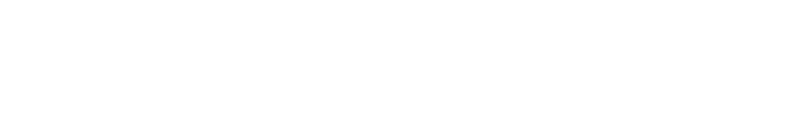
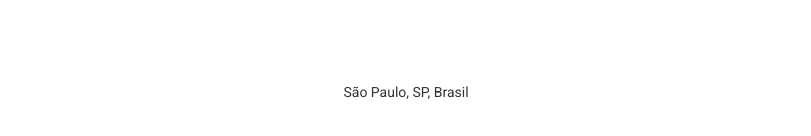
Before and after one commit to pedroo-csproj/site, a React (Create React App) app: page / in a window 1280 px wide. Shown: the part 654-790 px from the top of the page, without its empty margins (234-1045 px from the left). Built offline with nearby package versions, Linux system fonts and the light colour scheme.

Commit message:
footer added

```diff
--- a/src/App.tsx
+++ b/src/App.tsx
@@ -1,14 +1,29 @@
 import { Route, Routes } from 'react-router-dom';
+import styled from 'styled-components';
 
 import { NotFound } from './pages/not-found';
 import { Home } from './pages/Home';
 
+const Footer = styled.footer`
+  position: fixed;
+  left: 50%;
+  bottom: 10px;
+  transform: translate(-50%, -50%);
+  margin: 0 auto;
+  font-size: 14px;
+`;
+
 function App() {
   return (
-    <Routes>
-      <Route path="/" element={<Home />} />
-      <Route path="*" element={<NotFound />} />
-    </Routes>
+    <>
+      <Routes>
+        <Route path="/" element={<Home />} />
+        <Route path="*" element={<NotFound />} />
+      </Routes>
+      <Footer>
+        <p>São Paulo, SP, Brasil</p>
+      </Footer>
+    </>
   );
 }
 
```
